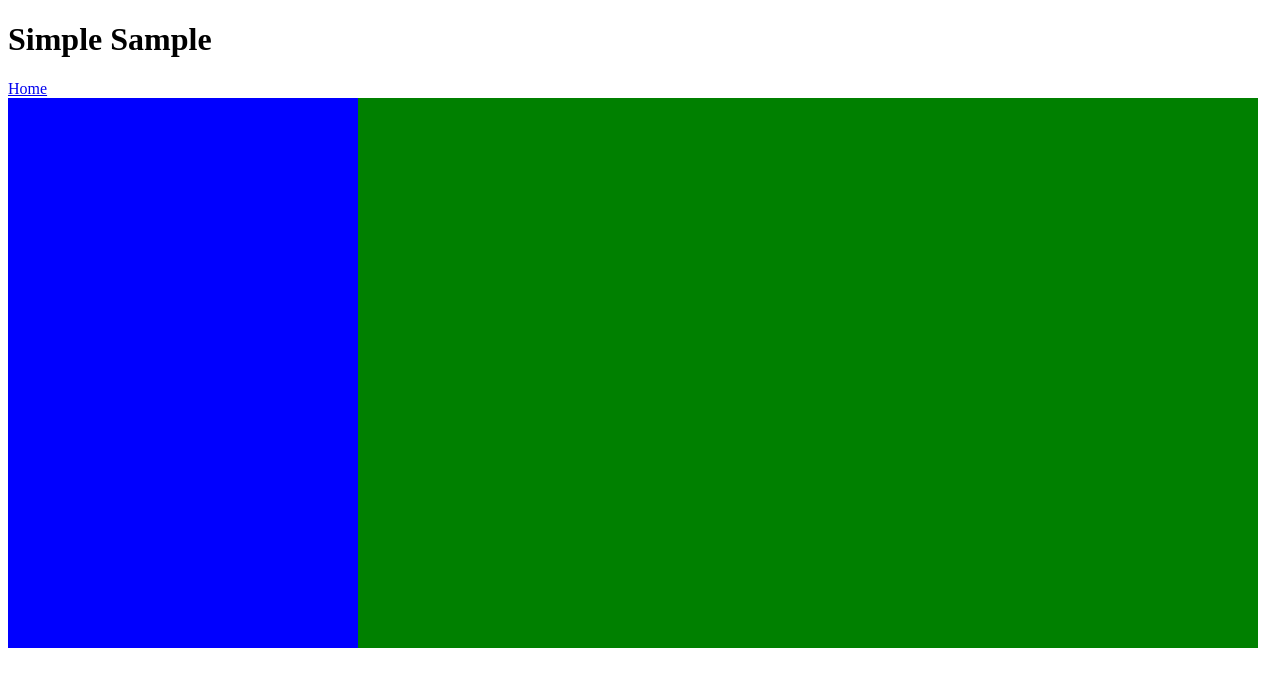
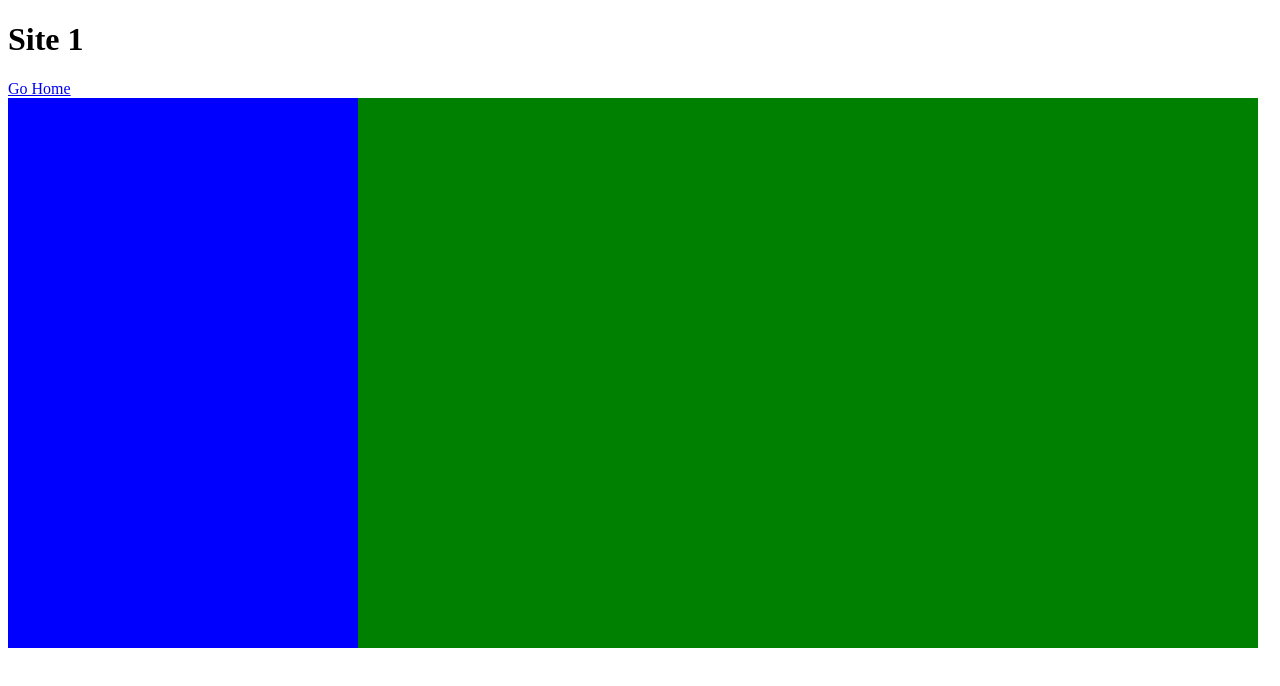
Before and after one commit to stephen-d-goodson/site-1, a plain HTML site: page index.html in a window 1280 px wide. Drawn offline with Linux system fonts and the light colour scheme.

Commit message:
Update index.html

```diff
--- a/index.html
+++ b/index.html
@@ -1,11 +1,9 @@
 <!DOCTYPE html>
 <html>
 <body>
-      <div class="page-header">
-        <h1>Simple Sample</h1>
-      </div>
-      <div><a href="https://stephen-d-goodson.github.io/">Home</a></div>
-      <div style="background-color:blue; width: 350px; height: 550px; float:left"></div>
-      <div style="background-color:green; width: 1250px; height: 550px"></div>
+    <h1>Site 1</h1>
+    <div><a href="https://stephen-d-goodson.github.io/">Go Home</a></div>
+    <div style="background-color:blue; width: 350px; height: 550px; float:left"></div>
+    <div style="background-color:green; width: 1250px; height: 550px"></div>
 </body>
 </html>
```
